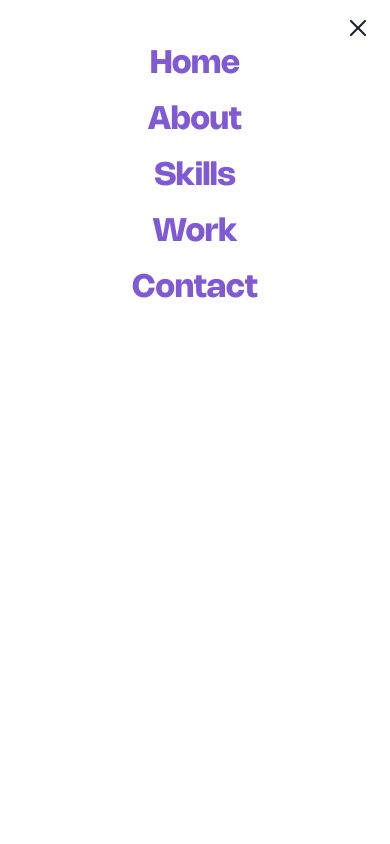
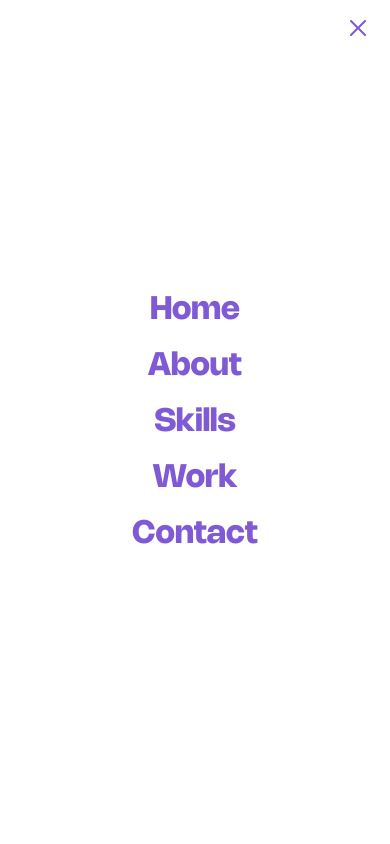
Before and after one commit to dervladel/portfolio, a React (Vite) app: page / in a window 390 px wide. Both pictures are taken after a click on the button 32 px from the left and 40 px from the top of the page. Shown: the top 844 px of the page. Built offline with nearby package versions, Linux system fonts and the light colour scheme.

Commit message:
MobileMenu adjustments

```diff
--- a/src/components/MobileMenu.tsx
+++ b/src/components/MobileMenu.tsx
@@ -6,6 +6,7 @@ import {
   DrawerContent,
   DrawerOverlay,
   VStack,
+  useColorModeValue,
   useDisclosure,
 } from "@chakra-ui/react";
 import Hamburger from "hamburger-react";
@@ -15,6 +16,7 @@ interface Probs {
   links: string[];
 }
 const MobileMenu = ({ links }: Probs) => {
+  const color = useColorModeValue("purple.500", "purple.200");
   const [isSidebarOpen, setSideBarOpen] = useState(false);
   const { isOpen, onOpen, onClose } = useDisclosure();
   const btnRef = React.useRef<HTMLButtonElement>(null);
@@ -41,12 +43,15 @@ const MobileMenu = ({ links }: Probs) => {
       >
         <DrawerOverlay />
         <DrawerContent>
-          <DrawerCloseButton size="lg" />
-          <DrawerBody>
+          <DrawerCloseButton size="lg" color={color} />
+          <DrawerBody
+            justifyContent={"center"}
+            alignItems={"center"}
+            display={"flex"}
+          >
             <VStack padding={10} gap={6}>
               {links.map((link) => (
                 <Button
-                  alignContent={"center"}
                   key={link + "1"}
                   fontSize={"32px"}
                   variant="link"
```
